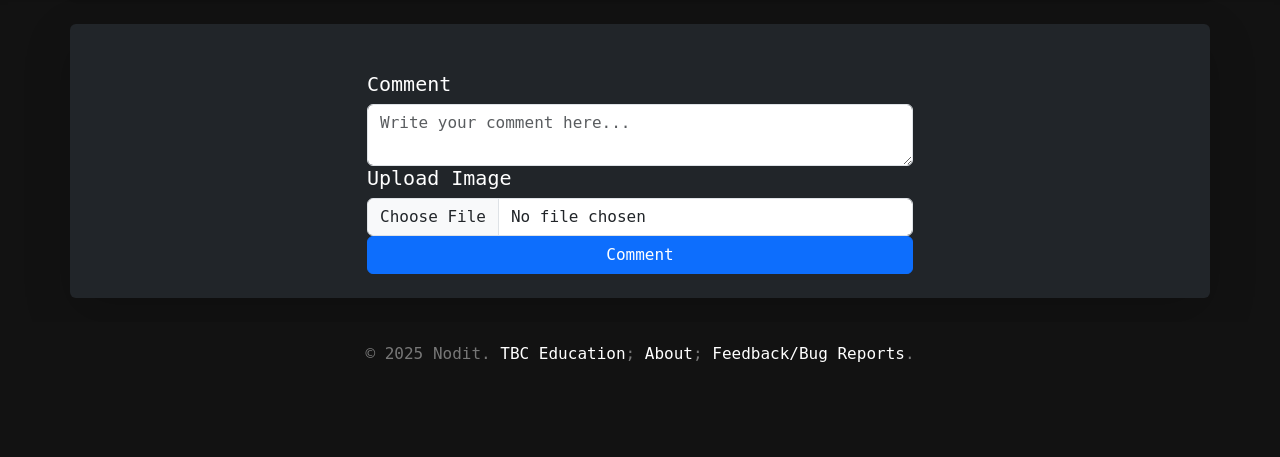
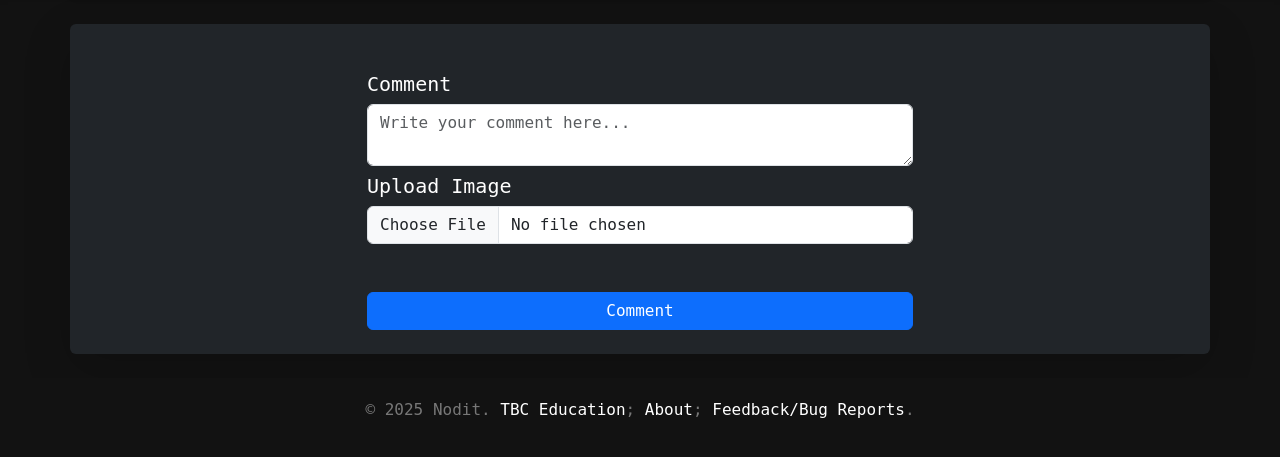
Before and after one commit to neogitz/Nodit, a Flask app: page /thread/1/post/1/comment in a window 1280 px wide. Shown: the part 136-593 px from the top of the page. Run offline with Flask 3, Linux system fonts and the light colour scheme; a user stored in the database is signed in; data comes from the database, SQL or seed files in the repository; some libraries are stand-ins or nearby versions.

Commit message:
Update create_comment.html

```diff
--- a/templates/create_comment.html
+++ b/templates/create_comment.html
@@ -18,12 +18,12 @@
          {{ form.hidden_tag() }}
 
          <h5> {{ form.text.label }} </h5>
-         {{ form.text(class="form-control", placeholder="Write your comment here...") }}
+         {{ form.text(class="form-control mb-2", placeholder="Write your comment here...") }}
 
          <h5> {{ form.img.label }} </h5>
          {{ form.img(class="form-control", placeholder="Upload image content...") }}
 
-         {{ form.submit(class="btn btn-primary w-100") }}
+         {{ form.submit(class="btn btn-primary w-100 mt-5") }}
       </form>
    {% else %}
         <p class="text-center text-light">You must be logged in to comment.</p>
```
